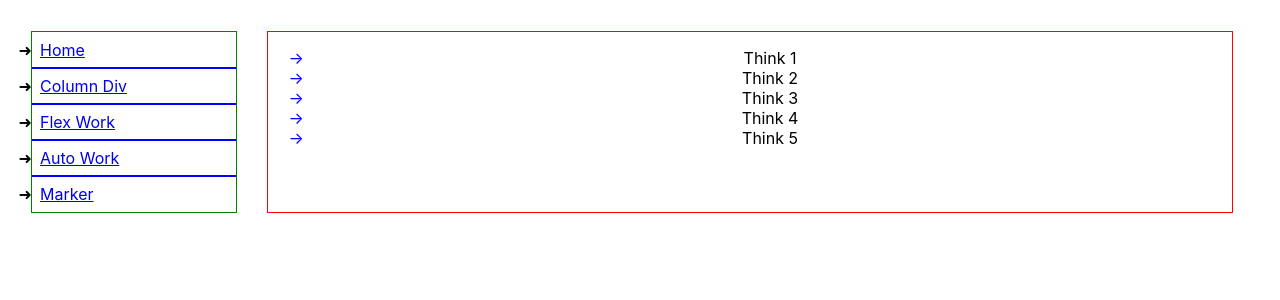
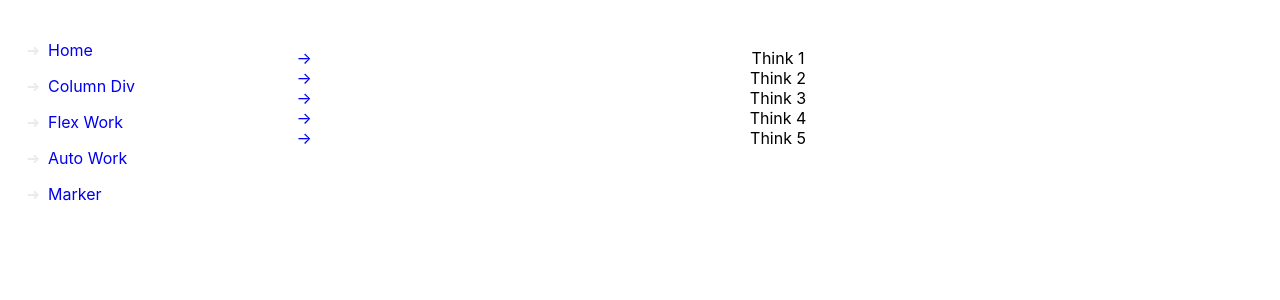
Before and after one commit to mostlyclicks/css-work, a React (Create React App) app: page /marker in a window 1280 px wide. Shown: the top 300 px of the page. Built offline with nearby package versions, Linux system fonts and the light colour scheme.

Commit message:
remove outlines

```diff
--- a/src/App.css
+++ b/src/App.css
@@ -3,6 +3,7 @@
   padding:2rem;
   display:flex;
   max-width:1200px;
+  margin:0 auto;
 }
 
 
--- a/src/components/Nav.js
+++ b/src/components/Nav.js
@@ -18,19 +18,19 @@ export default Nav
 
 const Ul = styled.ul`
   flex-basis:17%;
-  outline:1px solid green;
   min-width:190px;
   text-align:left;
   margin:0;
   padding:0;
   li::marker {
     content:"➜";
+    color:#ebebeb;
   }
 
   li a {
     display:block;
     padding:.5rem .5rem;
-    outline:1px solid blue;
+    text-decoration:none;
     &:hover {
       background-color:#d2d2d2;
       transition:300ms;
--- a/src/components/SwitchWrapper.js
+++ b/src/components/SwitchWrapper.js
@@ -12,7 +12,6 @@ const SwitchWrapper = (props) => {
 export default SwitchWrapper
 
 const Wrapper = styled.div`
-  outline:1px solid red;
   flex:1 auto;
   margin-left:2rem;
 
```
